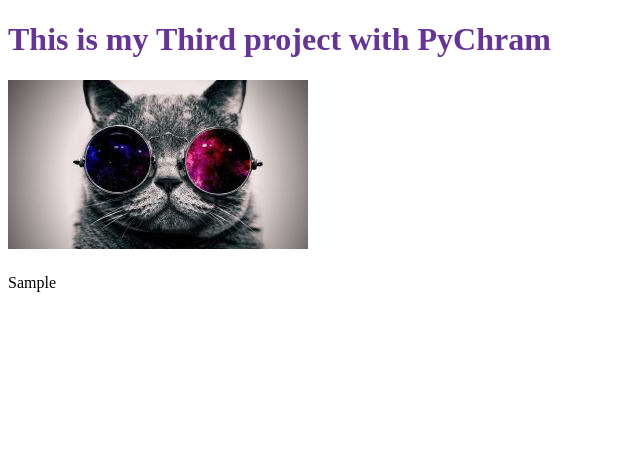
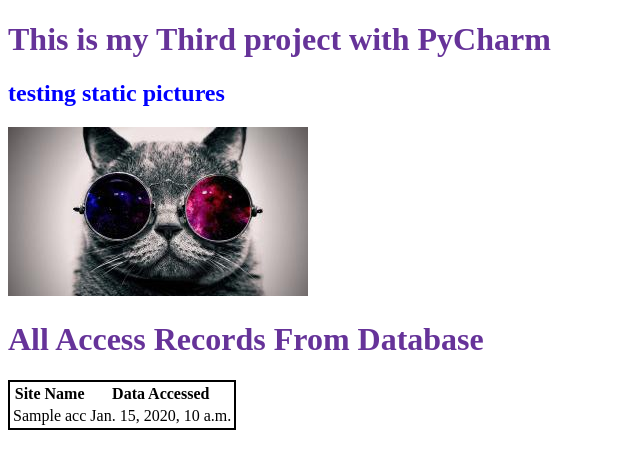
Before and after one commit to HRahman1777/Third_Project, a Django app: template templates/index.html in a window 1280 px wide. Shown: the top 469 px of the page, without its empty margins (0-640 px from the left). Run offline with Django 3.2, Linux system fonts and the light colour scheme; the template is opened without the code that fills it: most values are stand-ins (such as "Sample title", 1, 10 or a date in 2020); parts of the project's set-up code (start-up, migrations or seed data) failed here and were passed over.

Commit message:
Database_added2

```diff
--- a/static/css/mystyle.css
+++ b/static/css/mystyle.css
@@ -1,3 +1,9 @@
 h1{
     color: rebeccapurple;
 }
+h2{
+    color: blue;
+}
+table{
+    border: 2px solid black;
+}
--- a/templates/index.html
+++ b/templates/index.html
@@ -3,13 +3,40 @@
 <html lang="en">
 <head>
     <meta charset="UTF-8">
-    <link rel="stylesheet" href="{% static "css/mystyle.css" %}"/>
     <title>Third Project</title>
+    <link rel="stylesheet" href="{% static "css/mystyle.css"%}"/>
 </head>
 <body>
-<h1> This is my Third project with PyChram </h1>
-<img src="{% static "images/img1.jpg" %}" alt="">
-<h1>  </h1>
-{{ insert_me }}
+    <h1> This is my Third project with PyCharm </h1>
+    <h2> testing static pictures </h2>
+    <img src="{% static "images/img1.jpg" %}" alt="">
+
+    <h1> All Access Records From Database  </h1>
+
+    <div class= "djangoTwo" >
+        {% if access_records %}
+
+        <table >
+            <thead>
+            <th>Site Name</th>
+            <th>Data Accessed</th>
+            </thead>
+
+
+    {% for acc in access_records %}
+        <tr>
+          <td>{{ acc.name }}</td>
+          <td>{{ acc.date }}</td>
+        </tr>
+    {% endfor %}
+
+        </table>
+
+            {% else %}
+            <p>No Records !!!</p>
+
+        {% endif %}
+    </div>
+
 </body>
 </html>
```
Also changed, not shown: polls/views.py (+7 -3 lines).
